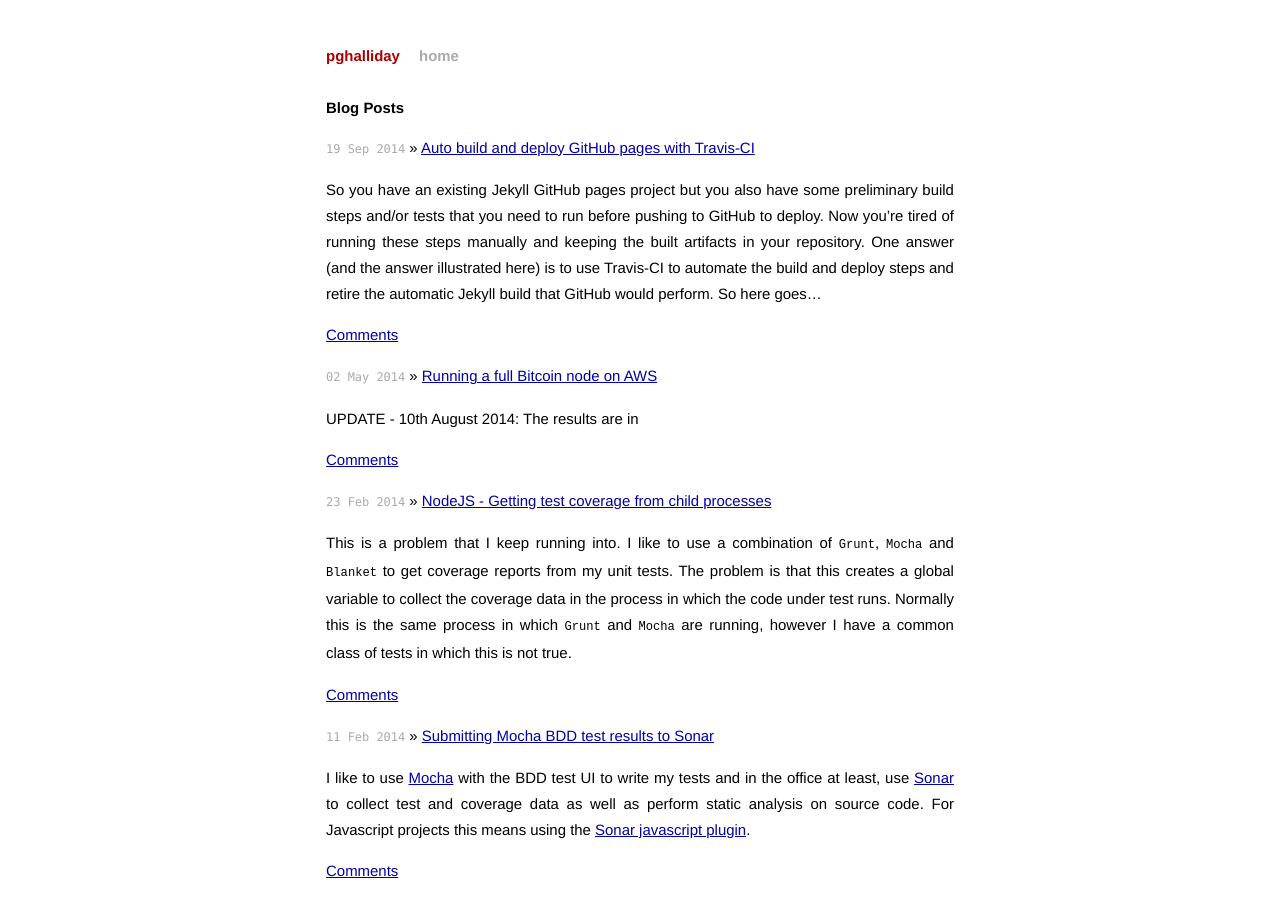
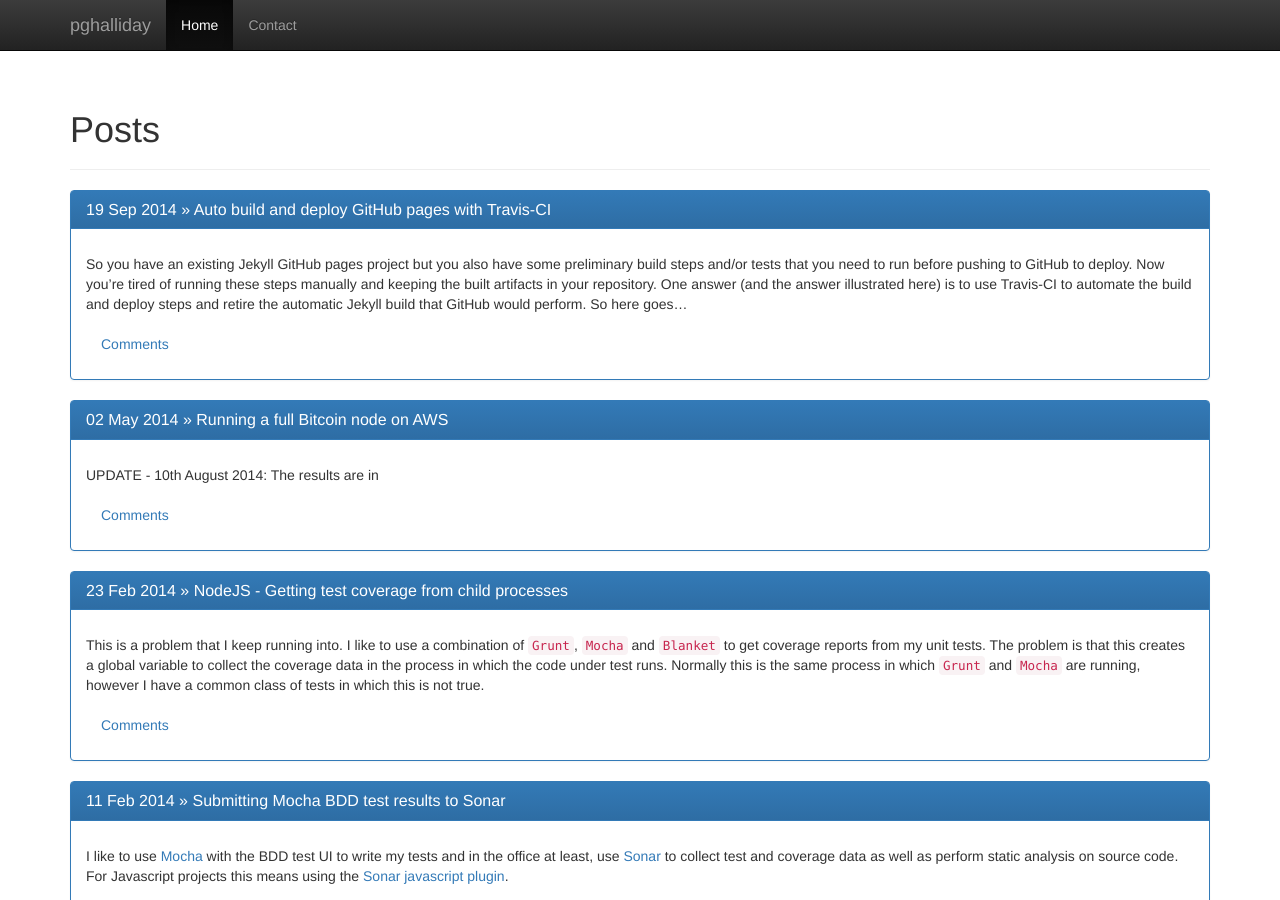
Before and after one commit to pghalliday/pghalliday.github.io, a Jekyll site: the page built from index.html, in a window 1280 px wide and 900 px high. Built offline with Jekyll 4.4.1, drawn with Linux system fonts in a browser that asks for light colours; nearby versions of some CDN libraries; library files that are not in the unit come from our copies; Markdown is read by kramdown in place of the engine named in the settings; comment, search, counter and statistics services are not loaded.

Commit message:
applied bootstrap theme

```diff
--- a/_layouts/default.html
+++ b/_layouts/default.html
@@ -1,47 +1,78 @@
 <!DOCTYPE html>
-<html>
+<html lang="en">
   <head>
     <meta charset="utf-8">
     <meta http-equiv="X-UA-Compatible" content="IE=edge,chrome=1">
     <title>{{ page.title }}</title>
-        <meta name="viewport" content="width=device-width">
+    <meta name="viewport" content="width=device-width, initial-scale=1">
+
+    <!-- Bootstrap CSS -->
+    <link href="/vendor/bootstrap/css/bootstrap.min.css" rel="stylesheet">
+    <link href="/vendor/bootstrap/css/bootstrap-theme.min.css" rel="stylesheet">
+
+    <!-- Additional Bootstrap theme CSS -->
+    <link rel="stylesheet" href="/css/theme.css">
 
     <!-- syntax highlighting CSS -->
     <link rel="stylesheet" href="/css/syntax.css">
 
-        <!-- Custom CSS -->
-        <link rel="stylesheet" href="/css/main.css">
-
     <!-- Table CSS -->
     <link rel="stylesheet" href="/css/table.css">
 
+    <!-- HTML5 Shim and Respond.js IE8 support of HTML5 elements and media queries -->
+    <!-- WARNING: Respond.js doesn't work if you view the page via file:// -->
+    <!--[if lt IE 9]>
+      <script src="https://oss.maxcdn.com/html5shiv/3.7.2/html5shiv.min.js"></script>
+      <script src="https://oss.maxcdn.com/respond/1.4.2/respond.min.js"></script>
+    <![endif]-->
+
   </head>
-    <body>
+  <body role="document">
 
-        <div class="site">
-          <div class="header">
-            <h1 class="title"><a href="/">{{ site.name }}</a></h1>
-            <a class="extra" href="/">home</a>
+    <!-- Fixed navbar -->
+    <div class="navbar navbar-inverse navbar-fixed-top" role="navigation">
+      <div class="container">
+        <div class="navbar-header">
+          <button type="button" class="navbar-toggle collapsed" data-toggle="collapse" data-target=".navbar-collapse">
+            <span class="sr-only">Toggle navigation</span>
+            <span class="icon-bar"></span>
+            <span class="icon-bar"></span>
+            <span class="icon-bar"></span>
+          </button>
+          <a class="navbar-brand" href="/">pghalliday</a>
         </div>
+        <div class="navbar-collapse collapse">
+          <ul class="nav navbar-nav">
+            <li class="active"><a href="/">Home</a></li>
+            <li><a href="#contact">Contact</a></li>
+          </ul>
+        </div><!--/.nav-collapse -->
+      </div>
+    </div>
+
+    <div class="container theme-showcase" role="main">
 
       {{ content }}
 
-          <div class="footer">
-            <div class="contact">
+      <div class="panel panel-default" id="contact">
+        <div class="panel-heading">
+          <h3 class="panel-title">Contact</h3>
+        </div>
+        <div class="panel-body">
           <p>
             Peter Halliday<br />
             Software Engineer<br />
-                pghalliday@gmail.com
           </p>
-            </div>
-            <div class="contact">
-              <p>
+          <a href="mailto:pghalliday@gmail.com">pghalliday@gmail.com</a><br />
           <a href="https://github.com/pghalliday">github.com/pghalliday</a><br />
           <a href="https://twitter.com/petehalliday">twitter.com/petehalliday</a><br />
-              </p>
         </div>
       </div>
-        </div>
+
+    </div> <!-- /container -->
+
+    <script src="/vendor/jquery/jquery.min.js"></script>
+    <script src="/vendor/bootstrap/js/bootstrap.min.js"></script>
 
     <script type="text/javascript">
       /* * * CONFIGURATION VARIABLES: EDIT BEFORE PASTING INTO YOUR WEBPAGE * * */
--- a/css/main.css
+++ /dev/null
@@ -1,160 +0,0 @@
-/*****************************************************************************/
-/*
-/* Common
-/*
-/*****************************************************************************/
-
-/* Global Reset */
-* {
-  margin: 0;
-  padding: 0;
-}
-
-html, body { height: 100%; }
-
-body {
-  background-color: #FFF;
-  font: 13.34px Helvetica, Arial, sans-serif;
-  font-size: small;
-  text-align: center;
-}
-
-h1, h2, h3, h4, h5, h6 {
-  font-size: 100%; }
-
-h1 { margin-bottom: 1em; }
-p { margin: 1em 0; }
-
-a         { color: #00a; }
-a:hover   { color: #000; }
-a:visited { color: #a0a; }
-
-/*****************************************************************************/
-/*
-/* Home
-/*
-/*****************************************************************************/
-.posts {
-  list-style-type: none;
-  margin-bottom: 2em;
-}
-
-.posts li {
-  line-height: 1.75em;
-}
-
-.posts span {
-  color: #aaa;
-  font-family: Monaco, "Courier New", monospace;
-  font-size: 80%;
-}
-
-/*****************************************************************************/
-/*
-/* Site
-/*
-/*****************************************************************************/
-
-.site {
-  font-size: 115%;
-  text-align: justify;
-  width: 42em;
-  margin: 3em auto 2em;
-  line-height: 1.5em;
-}
-
-.header a {
-  font-weight: bold;
-  text-decoration: none;
-}
-
-.title {
-  display: inline-block;
-  margin-bottom: 2em;
-}
-
-.title a {
-  color: #a00;
-}
-
-.title a:hover {
-  color: #000;
-}
-
-.header a.extra {
-  color: #aaa;
-  margin-left: 1em;
-}
-
-.header a.extra:hover {
-  color: #000;
-}
-
-.meta {
-  color: #aaa;
-}
-
-.footer {
-  font-size: 80%;
-  color: #666;
-  border-top: 4px solid #eee;
-  margin-top: 2em;
-  overflow: hidden;
-}
-
-.footer .contact {
-  float: left;
-  margin-right: 3em;
-}
-
-.footer .contact a {
-  color: #8085C1;
-}
-
-.footer .rss {
-  margin-top: 1.1em;
-  margin-right: -.2em;
-  float: right;
-}
-
-.footer .rss img {
-  border: 0;
-}
-
-/*****************************************************************************/
-/*
-/* Posts
-/*
-/*****************************************************************************/
-
-/* standard */
-.post pre {
-  border: 1px solid #ddd;
-  background-color: #eef;
-  padding: 0 .4em;
-}
-
-.post ul, .post ol {
-  margin-left: 1.35em;
-}
-
-.post code {
-  border: 1px solid #ddd;
-  background-color: #eef;
-  padding: 0 .2em;
-}
-
-.post pre code {
-  border: none;
-}
-
-/* terminal */
-.post pre.terminal {
-  border: 1px solid #000;
-  background-color: #333;
-  color: #FFF;
-}
-
-.post pre.terminal code {
-  background-color: #333;
-}
--- /dev/null
+++ b/css/theme.css
@@ -0,0 +1,18 @@
+body {
+  padding-top: 70px;
+  padding-bottom: 30px;
+}
+
+.theme-dropdown .dropdown-menu {
+  position: static;
+  display: block;
+  margin-bottom: 20px;
+}
+
+.theme-showcase > p > .btn {
+  margin: 5px 0;
+}
+
+.theme-showcase .navbar .container {
+  width: auto;
+}
--- a/index.html
+++ b/index.html
@@ -3,15 +3,18 @@ layout: default
 title: pghalliday
 ---
 
-<div id="home">
-  <h1>Blog Posts</h1>
-  <ul class="posts">
-    {% for post in site.posts %}
-      <li>
-        <span>{{ post.date | date_to_string }}</span> &raquo; <a href="{{ post.url }}">{{ post.title }}</a>
-        <p>{{ post.excerpt }}</p>
-        <p><a href="{{ post.url }}#disqus_thread" data-disqus-identifier="{{ post.disqus_identifier }}">Comments</a></p>
-      </li>
-    {% endfor %}
-  </ul>
+<div class="page-header">
+  <h1>Posts</h1>
 </div>
+
+{% for post in site.posts %}
+  <div class="panel panel-primary">
+    <div class="panel-heading">
+      <h3 class="panel-title"><span>{{ post.date | date_to_string }}</span> &raquo; <a href="{{ post.url }}">{{ post.title }}</a></h3>
+    </div>
+    <div class="panel-body">
+      <p>{{ post.excerpt }}</p>
+      <ul class="nav nav-pills"><li><a href="{{ post.url }}#disqus_thread" data-disqus-identifier="{{ post.disqus_identifier }}">Comments</a></li></ul>
+    </div>
+  </div>
+{% endfor %}
--- a/package.json
+++ b/package.json
@@ -13,6 +13,7 @@
   },
   "devDependencies": {
     "bower": "^1.3.10",
+    "del": "^0.1.3",
     "express": "^4.9.3",
     "gulp": "^3.8.8",
     "gulp-livereload": "^2.1.1",
```
Also changed, not shown: _layouts/post.html (+8 -4 lines), gulpfile.js (+15 -4 lines), 1 other file. Lines whose indentation alone changed are shown as unchanged.
